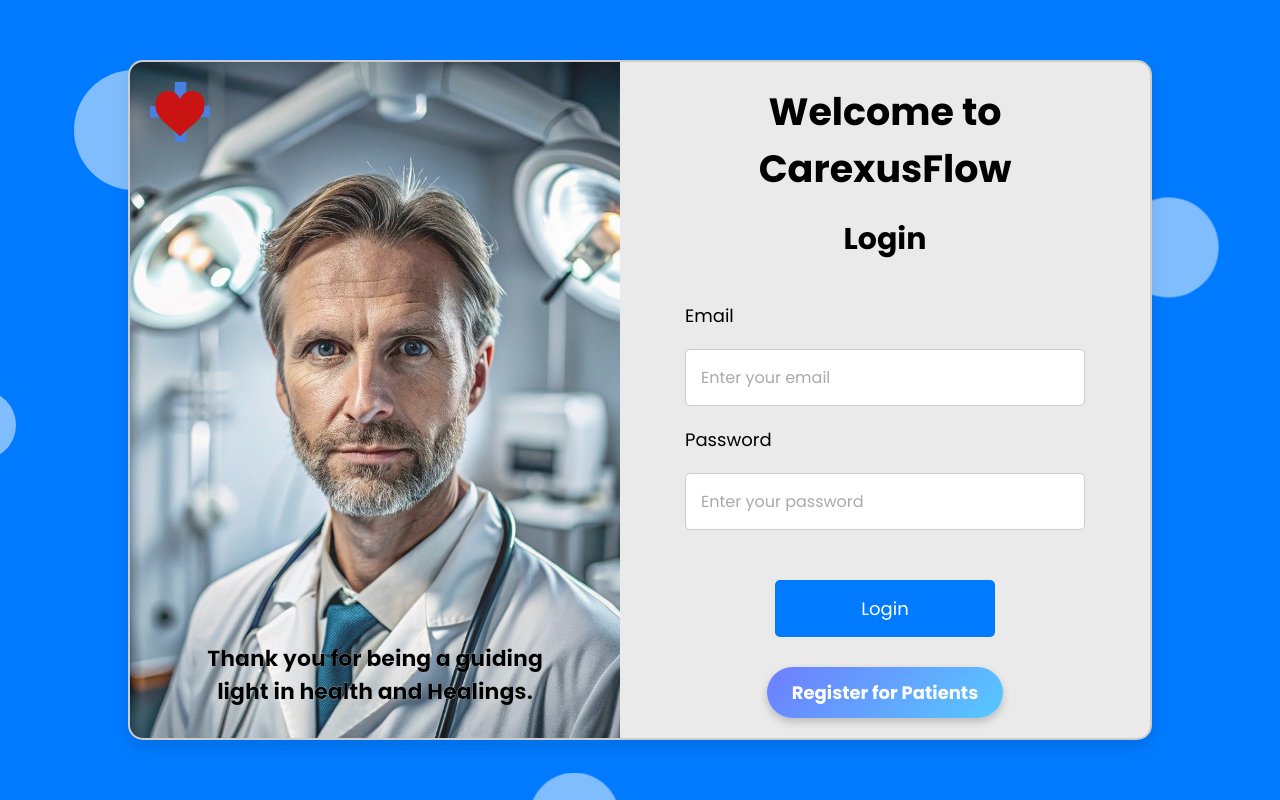
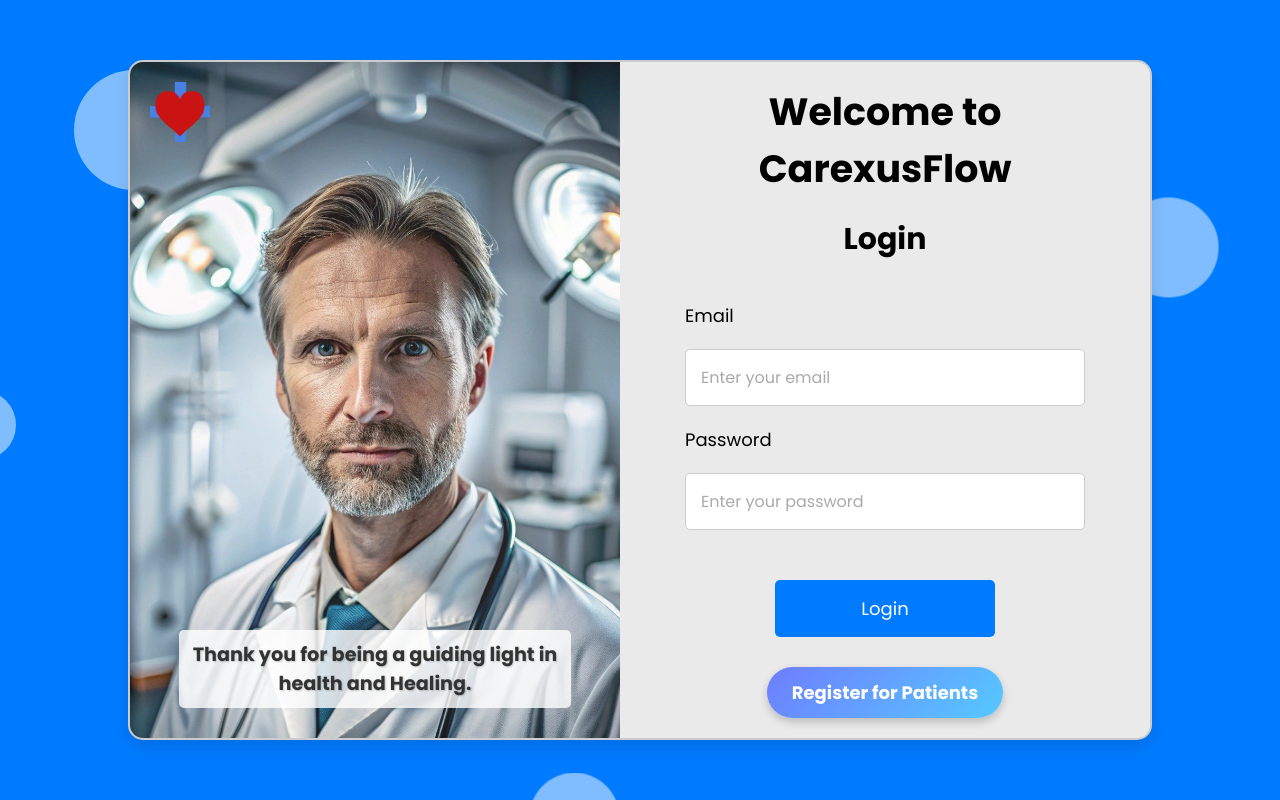
Before and after one commit to dumbbass/IntegCode, an Angular app: page /login in a window 1280 px wide. Built offline with nearby package versions, Linux system fonts and the light colour scheme.

Commit message:
Login page (Letters)

```diff
--- a/src/app/login/login.component.css
+++ b/src/app/login/login.component.css
@@ -238,12 +238,12 @@
     left: 50%;
     transform: translateX(-50%);
     text-align: center;
-    font-size: 22px;
-    color: #000000;
-    -webkit-text-stroke: 0.2px white;
-    .right-side p {
-      -webkit-text-stroke: 0.2px white; /* For older browsers */
-    }
+    font-size: 1.2em; /* Increase font size */
+    color: #333; /* Darker text color for better contrast */
+    text-shadow: 1px 1px 2px rgba(0, 0, 0, 0.2); /* Add subtle shadow for depth */
+    background-color: rgba(255, 255, 255, 0.8); /* Light background for contrast */
+    padding: 10px; /* Add padding for spacing */
+    border-radius: 5px; /* Rounded corners for aesthetics */
     margin: 0;
     font-weight: 800;
     width: 80%;
--- a/src/app/login/login.component.html
+++ b/src/app/login/login.component.html
@@ -14,7 +14,7 @@
     <div class="right-side">
       <img src="assets/Doctor.jpg" alt="Doctor" />
       <img class="Logo" src="assets/Logo.png" alt="Logo" />
-      <p>Thank you for being a guiding light in health and Healings.</p>
+      <p>Thank you for being a guiding light in health and Healing.</p>
     </div>
     <div class="left-side">
       <div class="centered-headings">
```
